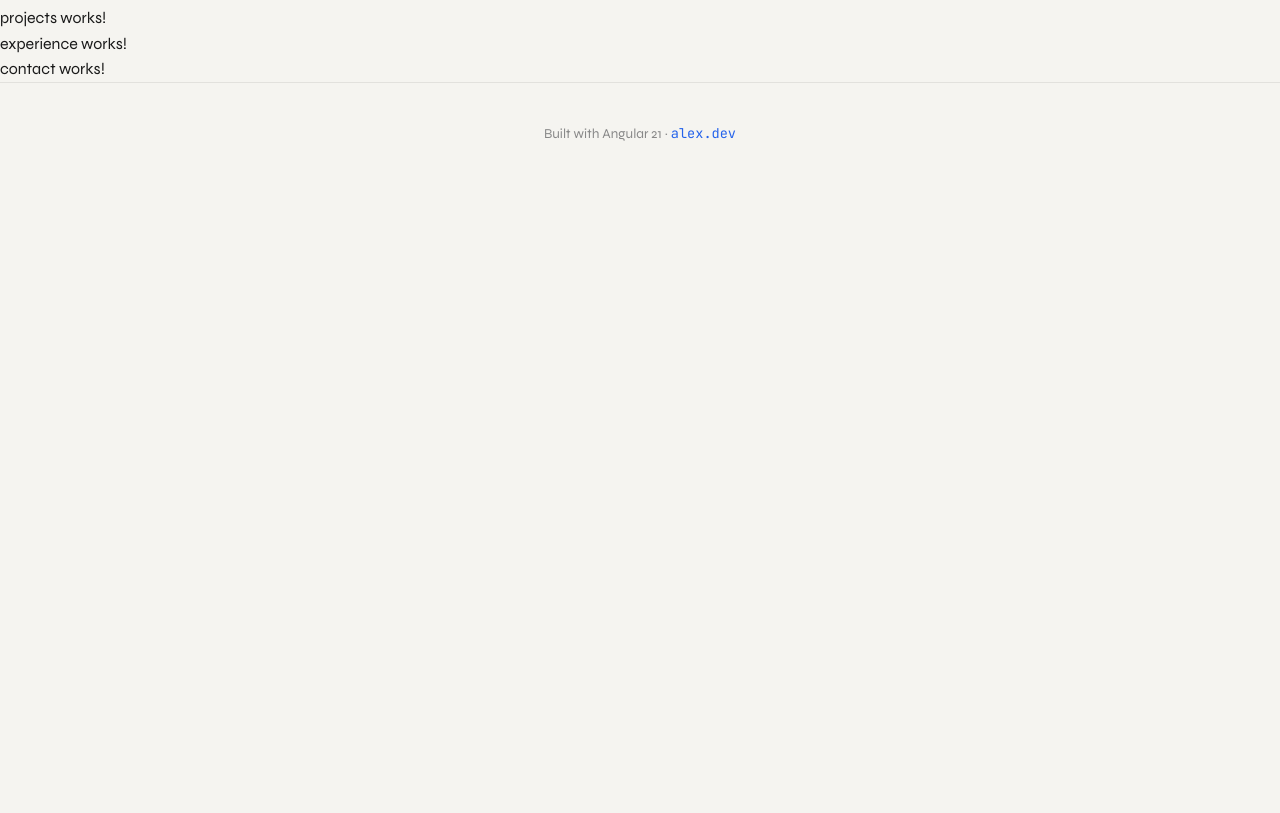
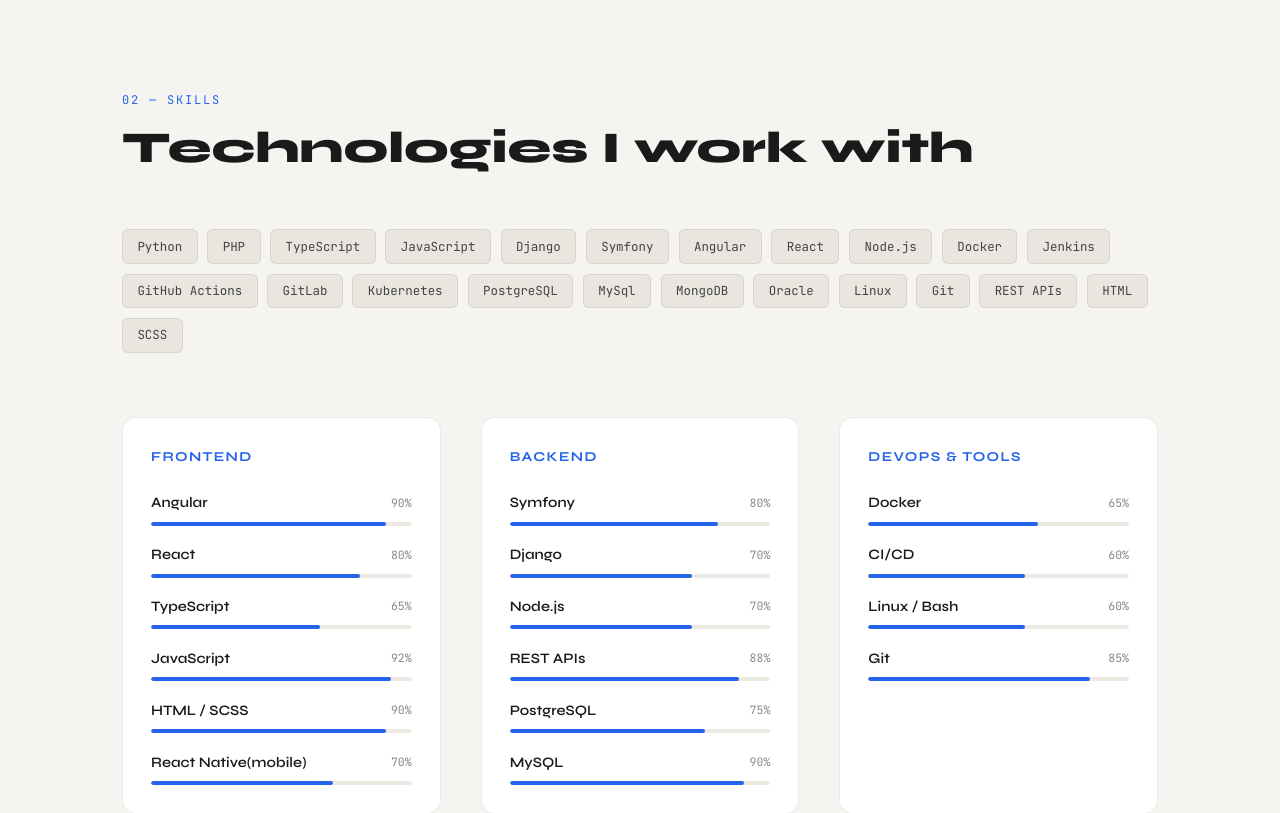
Before and after one commit to NjarasoaTommy/portfolio, an Angular app: page / in a window 1280 px wide. Shown: the part 1564-2377 px from the top of the page. Before the commit the page ends 1749 px from the top, so only its background shows below. Built offline with nearby package versions, Linux system fonts and the light colour scheme.

Commit message:
Implement the skills component.

```diff
--- a/src/app/components/skills/skills.component.html
+++ b/src/app/components/skills/skills.component.html
@@ -1 +1,33 @@
-<p>skills works!</p>
+<section class="section skills-section" id="skills">
+  <div class="container">
+    <span class="section-label">02 — Skills</span>
+    <h2 class="section-title">Technologies I work with</h2>
+
+    <div class="badges-row">
+      @for (badge of badges; track badge) {
+        <span class="badge">{{ badge }}</span>
+      }
+    </div>
+
+    <div class="skill-groups">
+      @for (group of groups; track group.category) {
+        <div class="skill-group">
+          <h3 class="group-title">{{ group.category }}</h3>
+          <div class="skill-list">
+            @for (skill of group.skills; track skill.name) {
+              <div class="skill-item">
+                <div class="skill-meta">
+                  <span class="skill-name">{{ skill.name }}</span>
+                  <span class="skill-pct mono">{{ skill.level }}%</span>
+                </div>
+                <div class="skill-bar">
+                  <div class="skill-fill" [style.width.%]="skill.level"></div>
+                </div>
+              </div>
+            }
+          </div>
+        </div>
+      }
+    </div>
+  </div>
+</section>
--- a/src/app/components/skills/skills.component.scss
+++ b/src/app/components/skills/skills.component.scss
@@ -0,0 +1,101 @@
+
+.skills-section {
+  background: var(--bg-primary);
+}
+
+.badges-row {
+  display: flex;
+  flex-wrap: wrap;
+  gap: 0.6rem;
+  margin-bottom: 4rem;
+}
+
+.badge {
+  font-family: 'JetBrains Mono', monospace;
+  font-size: 0.78rem;
+  padding: 0.4rem 0.9rem;
+  border-radius: 6px;
+  background: var(--tag-bg);
+  color: var(--tag-text);
+  border: 1px solid var(--border);
+  transition: all 0.2s;
+  cursor: default;
+
+  &:hover {
+    background: var(--accent-subtle);
+    color: var(--accent);
+    border-color: var(--accent);
+    transform: translateY(-2px);
+  }
+}
+
+.skill-groups {
+  display: grid;
+  grid-template-columns: repeat(3, 1fr);
+  gap: 2.5rem;
+}
+
+.skill-group {
+  background: var(--bg-card);
+  border: 1px solid var(--border);
+  border-radius: 14px;
+  padding: 1.75rem;
+  transition: box-shadow 0.2s;
+
+  &:hover { box-shadow: var(--shadow-hover); }
+}
+
+.group-title {
+  font-family: 'Syne', sans-serif;
+  font-size: 0.85rem;
+  font-weight: 700;
+  text-transform: uppercase;
+  letter-spacing: 0.1em;
+  color: var(--accent);
+  margin-bottom: 1.5rem;
+}
+
+.skill-list { display: flex; flex-direction: column; gap: 1.1rem; }
+
+.skill-item {}
+
+.skill-meta {
+  display: flex;
+  justify-content: space-between;
+  align-items: center;
+  margin-bottom: 0.45rem;
+
+  .skill-name {
+    font-size: 0.9rem;
+    font-weight: 600;
+    color: var(--text-primary);
+  }
+
+  .skill-pct {
+    font-family: 'JetBrains Mono', monospace;
+    font-size: 0.72rem;
+    color: var(--text-muted);
+  }
+}
+
+.skill-bar {
+  height: 4px;
+  background: var(--bg-secondary);
+  border-radius: 4px;
+  overflow: hidden;
+}
+
+.skill-fill {
+  height: 100%;
+  background: var(--accent);
+  border-radius: 4px;
+  transition: width 1s cubic-bezier(0.4, 0, 0.2, 1);
+}
+
+@media (max-width: 900px) {
+  .skill-groups { grid-template-columns: 1fr; gap: 1.5rem; }
+}
+
+@media (max-width: 600px) {
+  .skill-groups { grid-template-columns: 1fr; }
+}
--- a/src/app/components/skills/skills.component.ts
+++ b/src/app/components/skills/skills.component.ts
@@ -1,11 +1,57 @@
 import { Component } from '@angular/core';
+import { CommonModule } from '@angular/common';
 
+interface SkillGroup {
+  category: string;
+  skills: { name: string; level: number }[];
+}
 @Component({
   selector: 'app-skills',
-  imports: [],
+  imports: [CommonModule],
   templateUrl: './skills.component.html',
   styleUrl: './skills.component.scss'
 })
+
 export class SkillsComponent {
+  groups: SkillGroup[] = [
+    {
+      category: 'Frontend',
+      skills: [
+        { name: 'Angular', level: 90 },
+        { name: 'React', level: 80 },
+        { name: 'TypeScript', level: 65 },
+        { name: 'JavaScript', level: 92 },
+        { name: 'HTML / SCSS', level: 90 },
+        { name: 'React Native(mobile)', level: 70 },
+      ],
+    },
+    {
+      category: 'Backend',
+      skills: [
+        { name: 'Symfony', level: 80 },
+        { name: 'Django', level: 70 },
+        { name: 'Node.js', level: 70 },
+        { name: 'REST APIs', level: 88 },
+        { name: 'PostgreSQL', level: 75 },
+        { name: 'MySQL', level: 90 },
+      ],
+    },
+    {
+      category: 'DevOps & Tools',
+      skills: [
+        { name: 'Docker', level: 65 },
+        { name: 'CI/CD', level: 60 },
+        { name: 'Linux / Bash', level: 60 },
+        { name: 'Git', level: 85 },
+      ],
+    },
+  ];
 
+  badges = [
+    'Python', 'PHP', 'TypeScript', 'JavaScript',
+    'Django', 'Symfony', 'Angular', 'React', 'Node.js',
+    'Docker', 'Jenkins', 'GitHub Actions', 'GitLab', 'Kubernetes',
+    'PostgreSQL', 'MySql', 'MongoDB', 'Oracle',
+    'Linux', 'Git', 'REST APIs', 'HTML', 'SCSS',
+  ];
 }
```
